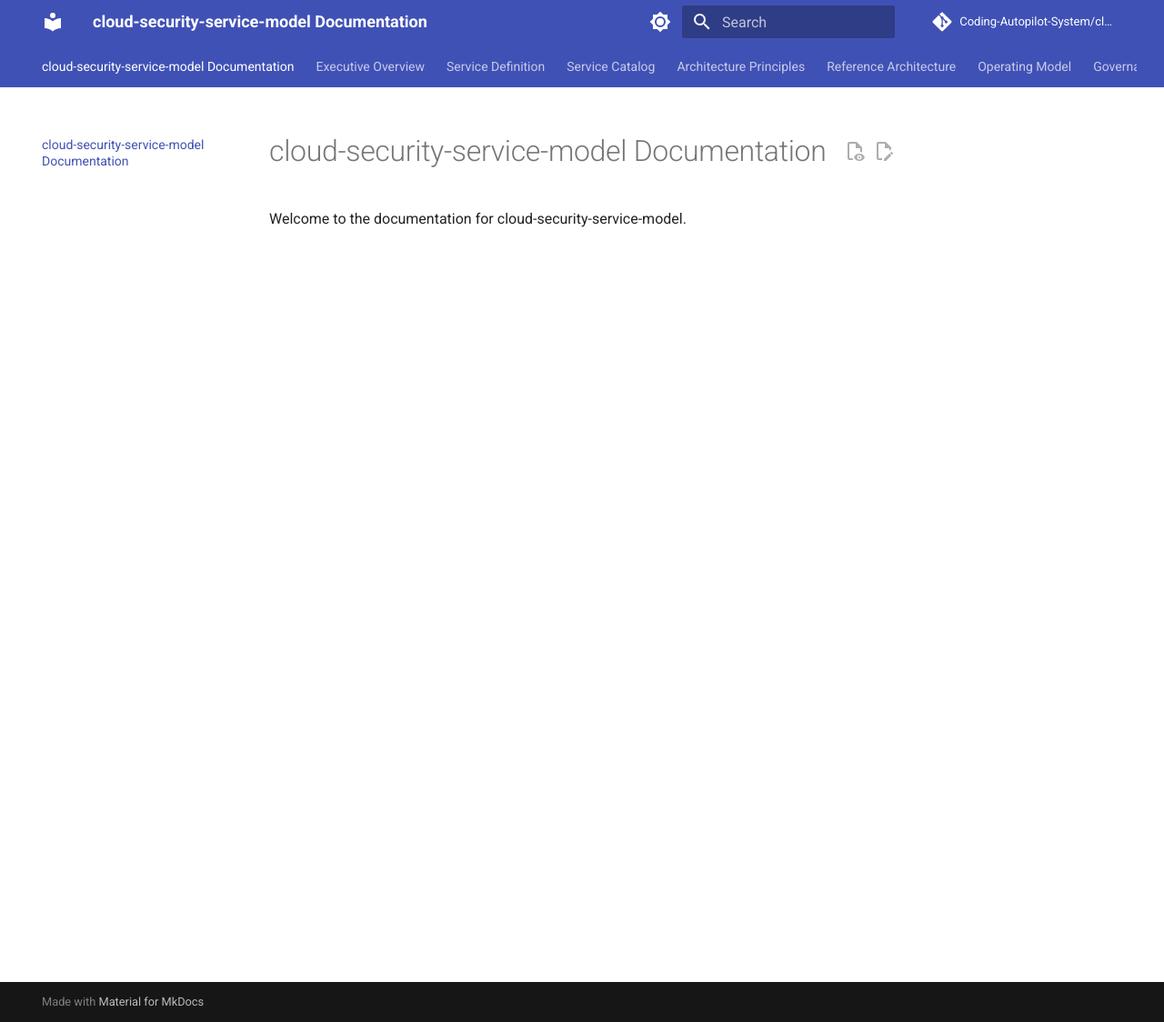
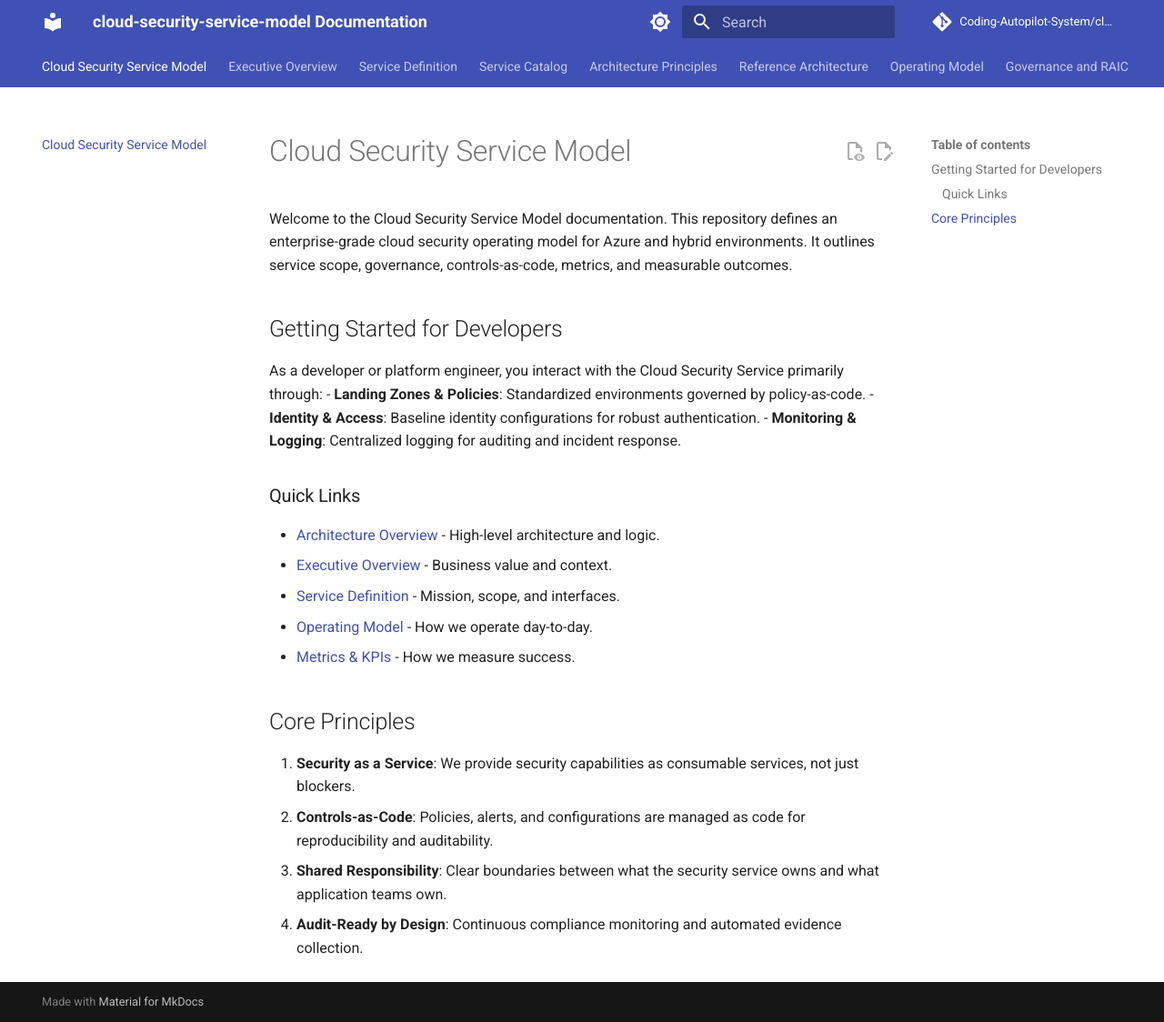
Before and after one commit to Coding-Autopilot-System/cloud-security-service-model, an MkDocs documentation site: the page built from docs/index.md, in a window 1280 px wide and 1124 px high. Shown: the whole window at 91% size. Built offline with MkDocs 1.6.1 and Material for MkDocs 9.7.7, drawn with Linux system fonts in a browser that asks for light colours; comment, search, counter and statistics services are not loaded.

Commit message:
gsd:docs generate bespoke architecture and diagrams

```diff
--- a/docs/index.md
+++ b/docs/index.md
@@ -1,3 +1,25 @@
-# cloud-security-service-model Documentation
+# Cloud Security Service Model
 
-Welcome to the documentation for cloud-security-service-model.
+Welcome to the Cloud Security Service Model documentation. This repository defines an enterprise-grade cloud security operating model for Azure and hybrid environments. It outlines service scope, governance, controls-as-code, metrics, and measurable outcomes.
+
+## Getting Started for Developers
+
+As a developer or platform engineer, you interact with the Cloud Security Service primarily through:
+- **Landing Zones & Policies**: Standardized environments governed by policy-as-code.
+- **Identity & Access**: Baseline identity configurations for robust authentication.
+- **Monitoring & Logging**: Centralized logging for auditing and incident response.
+
+### Quick Links
+
+- [Architecture Overview](architecture.md) - High-level architecture and logic.
+- [Executive Overview](00-executive-overview.md) - Business value and context.
+- [Service Definition](01-service-definition.md) - Mission, scope, and interfaces.
+- [Operating Model](05-operating-model.md) - How we operate day-to-day.
+- [Metrics & KPIs](07-metrics-and-kpis.md) - How we measure success.
+
+## Core Principles
+
+1. **Security as a Service**: We provide security capabilities as consumable services, not just blockers.
+2. **Controls-as-Code**: Policies, alerts, and configurations are managed as code for reproducibility and auditability.
+3. **Shared Responsibility**: Clear boundaries between what the security service owns and what application teams own.
+4. **Audit-Ready by Design**: Continuous compliance monitoring and automated evidence collection.
```
Also changed, not shown: docs/architecture.md (added, +81 -0 lines).
